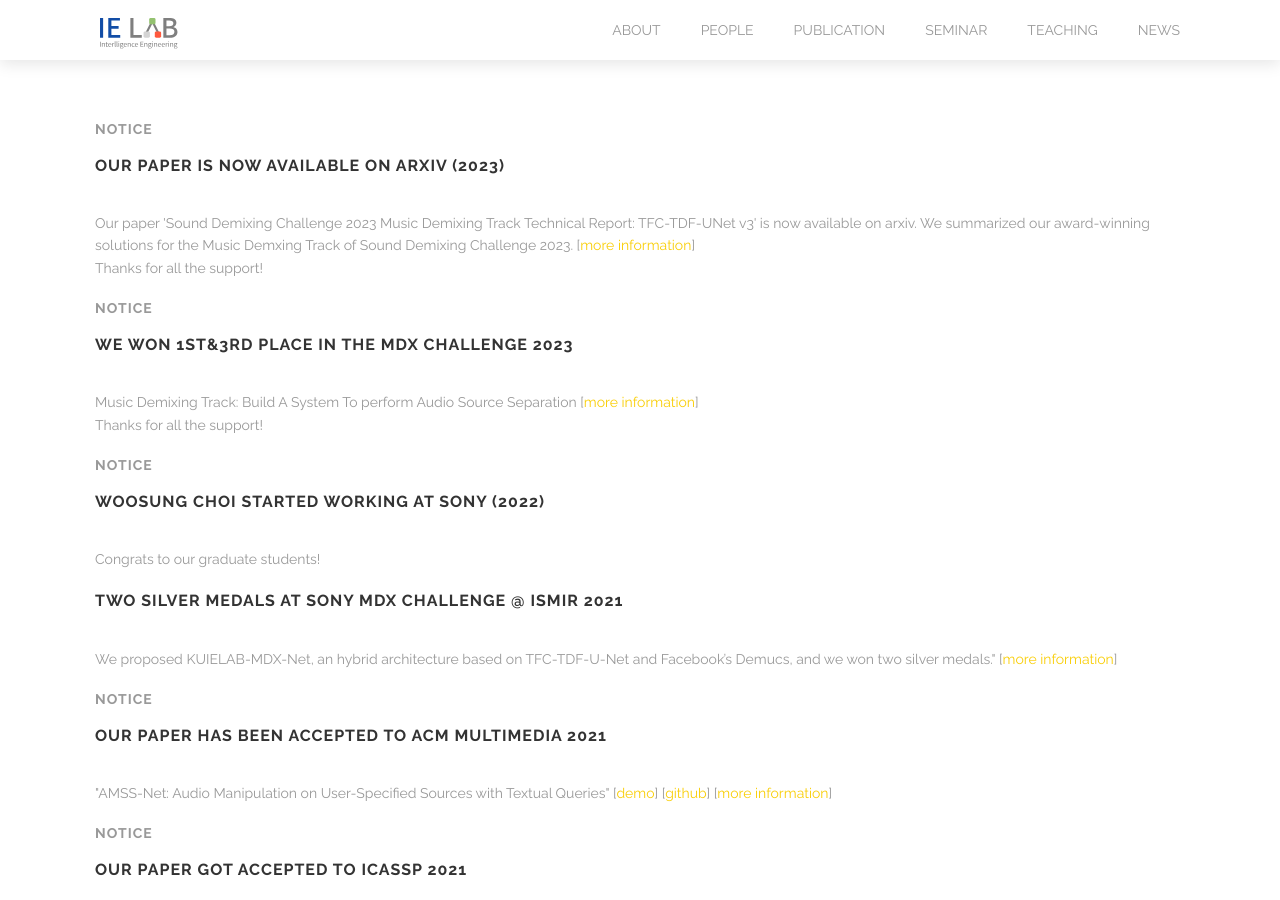
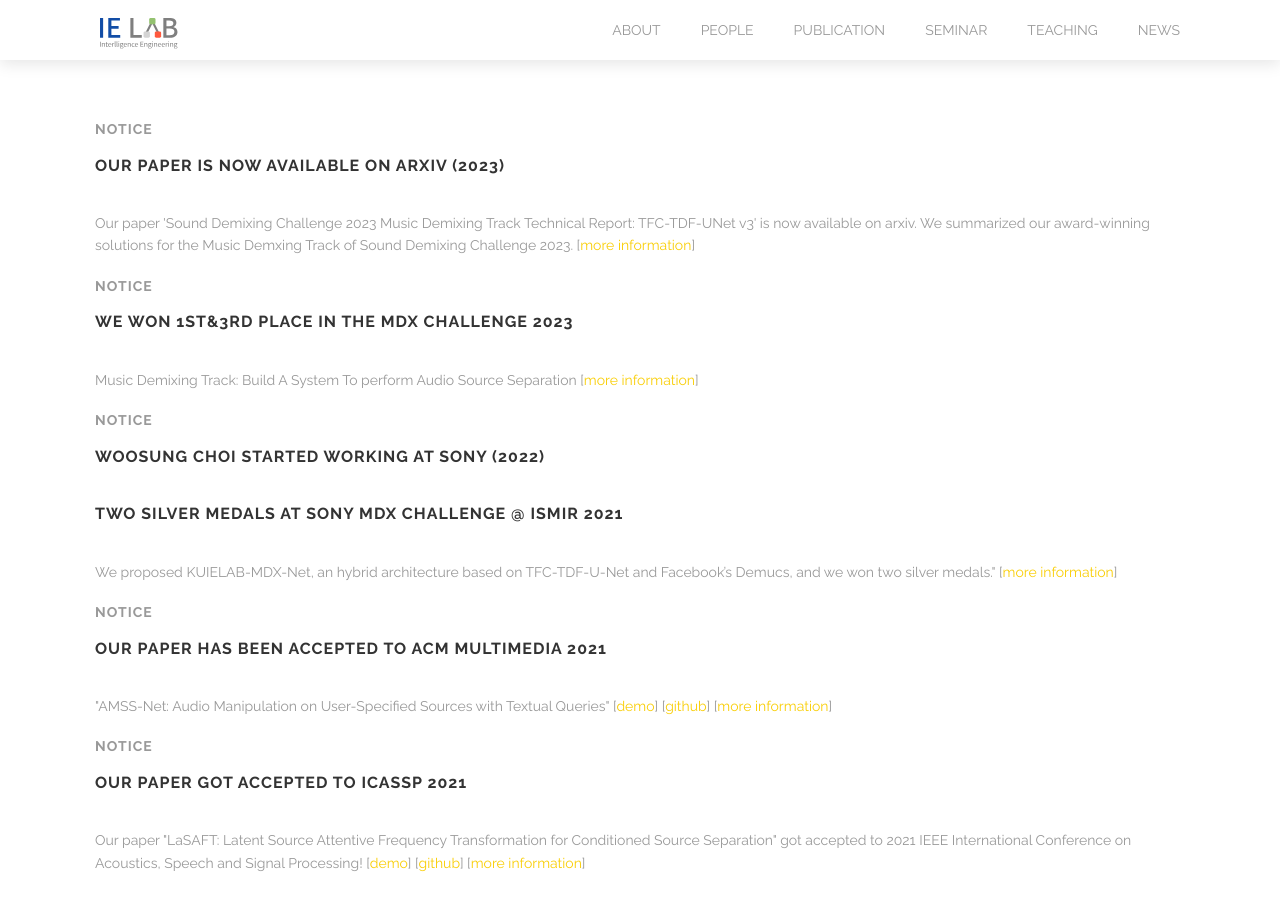
Before and after one commit to kuielab/kuielab.github.io, a Jekyll site: the page built from index.html, in a window 1280 px wide and 900 px high, scrolled down 710 px. Built offline with Jekyll 4.4.1, drawn with Linux system fonts in a browser that asks for light colours.

Commit message:
Update index.html

```diff
--- a/index.html
+++ b/index.html
@@ -119,7 +119,6 @@ testimonials:
     		<p>
         	Our paper 'Sound Demixing Challenge 2023 Music Demixing Track Technical Report: TFC-TDF-UNet v3' is now available on arxiv. We summarized our award-winning solutions for the Music Demxing Track of Sound Demixing Challenge 2023.
 		[<a href="https://kuielab.github.io/news/2023/06/28/mdx23.html">more information</a>]
-		<br> Thanks for all the support!
     		</p>
 
 		<h4 style="color: #999">Notice</h4>
@@ -128,15 +127,11 @@ testimonials:
     		<p>
         	Music Demixing Track: Build A System To perform Audio Source Separation
 		[<a href="https://kuielab.github.io/news/2023/01/11/Sony-challenge.html">more information</a>]
-		<br> Thanks for all the support!
     		</p>
 
 	    	<h4 style="color: #999">Notice</h4>
 		<h3>Woosung Choi started working at Sony (2022)</h3>
 		<div class="spacing"></div>
-		<p>
-		Congrats to our graduate students!
-		</p>
 
 		<h3>Two silver medals at SONY MDX CHALLENGE @ ISMIR 2021</h3>
 		<div class="spacing"></div>
```
